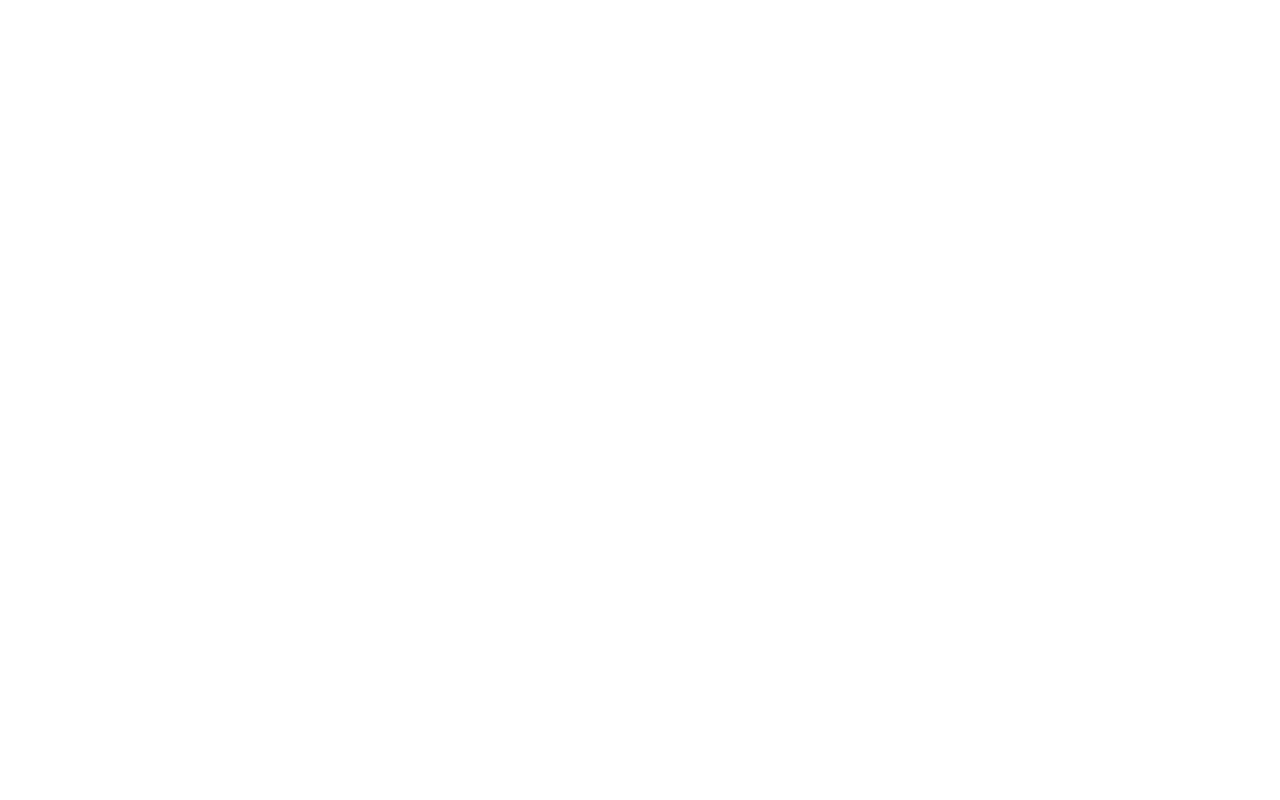
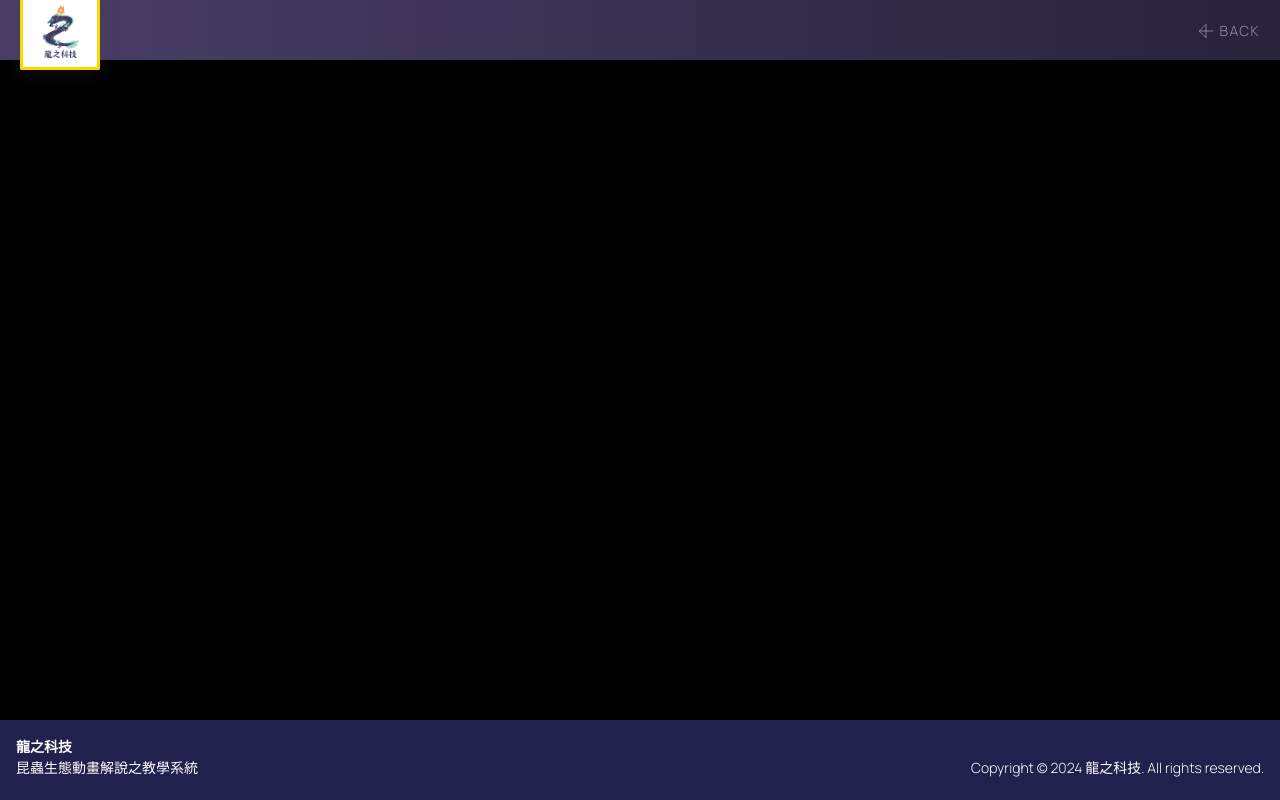
Before and after one commit to dragon-tech-insect/official-website, a plain HTML site: page 404.html in a window 1280 px wide. Drawn offline with Linux system fonts and the light colour scheme.

Commit message:
version 0.3.2

```diff
--- a/404.html
+++ b/404.html
@@ -5,8 +5,8 @@
     <link rel="icon" href="/official-website/favicon.ico" />
     <meta name="viewport" content="width=device-width, initial-scale=1.0" />
     <title>龍之科技 ｜ 昆蟲生態動畫解說之教學系統</title>
-    <script type="module" crossorigin src="/official-website/assets/index-LiR05Vdt.js"></script>
-    <link rel="stylesheet" crossorigin href="/official-website/assets/index-Bie0FpnZ.css">
+    <script type="module" crossorigin src="/official-website/assets/index-CR3fs4-5.js"></script>
+    <link rel="stylesheet" crossorigin href="/official-website/assets/index-DZQ-HjuF.css">
   </head>
   <body>
     <div id="app"></div>
```
